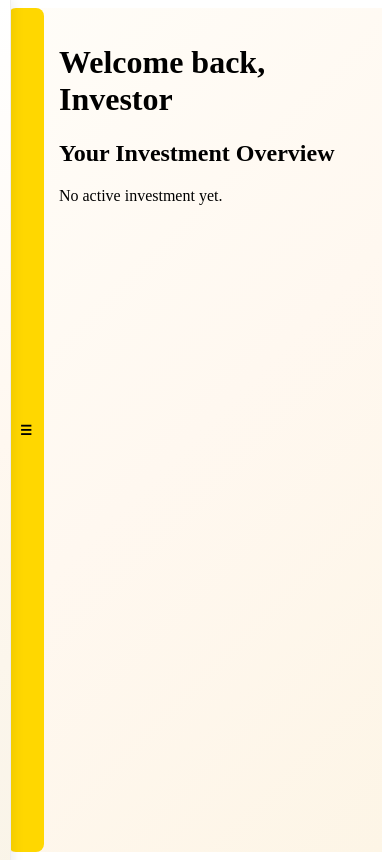
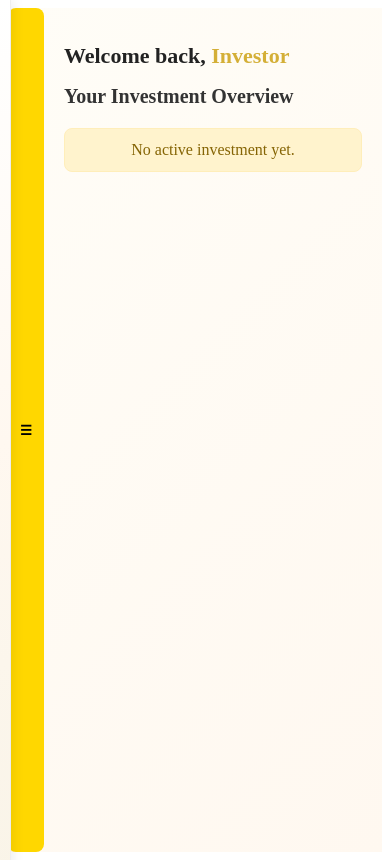
Before and after one commit to YBspotted20045/Grow-rich-investinm, a React (Vite) app: page /Dashboard in a window 390 px wide. Built offline with nearby package versions, Linux system fonts and the light colour scheme; no server answers.

Commit message:
Update Dashboard.css

```diff
--- a/src/pages/Dashboard.css
+++ b/src/pages/Dashboard.css
@@ -1,77 +1,101 @@
 .dashboard-wrapper {
   display: flex;
   min-height: 100vh;
-  background: linear-gradient(135deg, #fffdf8, #fff8f0, #fdf5e6);
+  background: linear-gradient(135deg, #fffdf7, #fff8f0);
 }
 
 /* Main content */
 .dashboard-content {
   flex: 1;
   padding: 20px;
-  margin-left: 220px; /* sidebar width */
+  margin-left: 220px; /* space for sidebar */
 }
 
+.dashboard-heading {
+  font-size: 22px;
+  color: #222;
+  margin-bottom: 10px;
+}
+
+.dashboard-heading span {
+  color: #d4af37; /* gold */
+  font-weight: bold;
+}
+
+.overview-title {
+  font-size: 20px;
+  margin-bottom: 20px;
+  color: #333;
+}
+
+.no-investment {
+  background: #fff3cd;
+  padding: 12px;
+  border: 1px solid #ffeeba;
+  border-radius: 8px;
+  color: #856404;
+  font-weight: 500;
+  text-align: center;
+}
+
+/* Grid for cards */
+.cards-grid {
+  display: grid;
+  grid-template-columns: repeat(auto-fit, minmax(220px, 1fr));
+  gap: 20px;
+}
+
+/* Card styling */
+.info-card {
+  background: #fff;
+  border-radius: 12px;
+  padding: 20px;
+  box-shadow: 0 4px 10px rgba(0,0,0,0.08);
+  text-align: center;
+  transition: transform 0.2s ease-in-out;
+}
+
+.info-card:hover {
+  transform: translateY(-4px);
+}
+
+.info-card h3 {
+  font-size: 16px;
+  color: #555;
+  margin-bottom: 10px;
+}
+
+.info-card p {
+  font-size: 18px;
+  font-weight: bold;
+  color: #111;
+}
+
+/* Status card */
+.status-card p {
+  text-transform: capitalize;
+  font-weight: bold;
+}
+
+.status-card p.active {
+  color: green;
+}
+
+.status-card p.pending {
+  color: orange;
+}
+
+.status-card p.matured {
+  color: #d4af37; /* gold */
+}
+
+/* Mobile */
 @media (max-width: 768px) {
   .dashboard-content {
     margin-left: 0;
-    padding: 15px;
+  }
+
+  .cards-grid {
+    grid-template-columns: 1fr;
   }
 }
-
-.dashboard-title {
-  font-size: 22px;
-  font-weight: 600;
-  margin-bottom: 20px;
-  color: #222;
-}
-
-.dashboard-title span {
-  color: #d4af37; /* gold */
-}
-
-/* Section */
-.dashboard-section {
-  background: #ffffff;
-  border-radius: 12px;
-  padding: 20px;
-  box-shadow: 0 4px 15px rgba(0, 0, 0, 0.08);
-}
-
-.dashboard-section h2 {
-  font-size: 20px;
-  margin-bottom: 15px;
-  color: #333;
-}
-
-/* Cards grid */
-.cards-grid {
-  display: grid;
-  grid-template-columns: repeat(auto-fit, minmax(160px, 1fr));
-  gap: 15px;
-}
-
-.info-card {
-  background: linear-gradient(135deg, #ffffff, #fdf9f3);
-  border: 1px solid #eee;
-  border-radius: 10px;
-  padding: 15px;
-  text-align: center;
-  transition: transform 0.2s;
-}
-
-.info-card:hover {
-  transform: translateY(-3px);
-  box-shadow: 0 6px 18px rgba(0, 0, 0, 0.1);
-}
-
-.info-card h3 {
-  font-size: 14px;
-  color: #555;
-  margin-bottom: 8px;
-}
-
-.info-card p {
-  font-size: 16px;
-  font-weight: bold;
-  color: #111;
-  }
```
